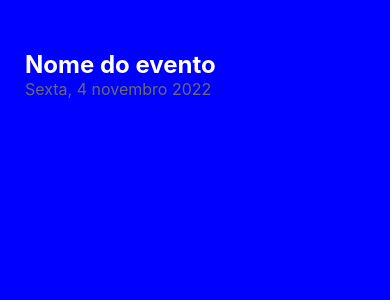
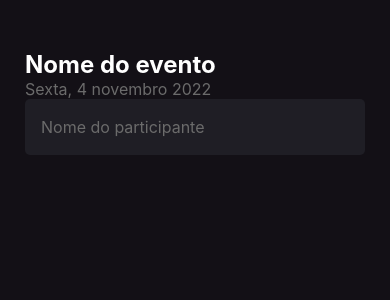
Before and after one commit to santanaIgot/my-app, a React Native app: screen / in a window 390 px wide. Shown: the top 300 px of the page. Built offline with nearby package versions, Linux system fonts and the light colour scheme.

Commit message:
[FEAT] - Input estilizado

```diff
--- a/src/screens/Home/index.tsx
+++ b/src/screens/Home/index.tsx
@@ -1,4 +1,4 @@
-import { Text,View} from "react-native";
+import { Text,View,TextInput} from "react-native";
 import{styles} from './styles'
 
 export function Home() {
@@ -10,6 +10,11 @@
       Sexta, 4 novembro 2022
      </Text>
 
+     <TextInput style={styles.input}
+     placeholder="Nome do participante"
+     placeholderTextColor="#6B6B6B"
+
+     />
 
     </View>
 
--- a/src/screens/Home/styles.ts
+++ b/src/screens/Home/styles.ts
@@ -4,7 +4,7 @@
 export const styles = StyleSheet.create({
     container:{
       padding:25,
-      backgroundColor:'blue',
+      backgroundColor:'#131016',
       flex:1
     },
     text:{
@@ -16,5 +16,14 @@
     subtext:{
       color: '#6b6b6b',
       fontSize:16
+    },
+
+    input:{
+      height:56,
+      backgroundColor:"#1f1e25",
+      borderRadius:5,
+      color:"#fdfcfe",
+      padding:16,
+      fontSize:16
     }
   })
```
